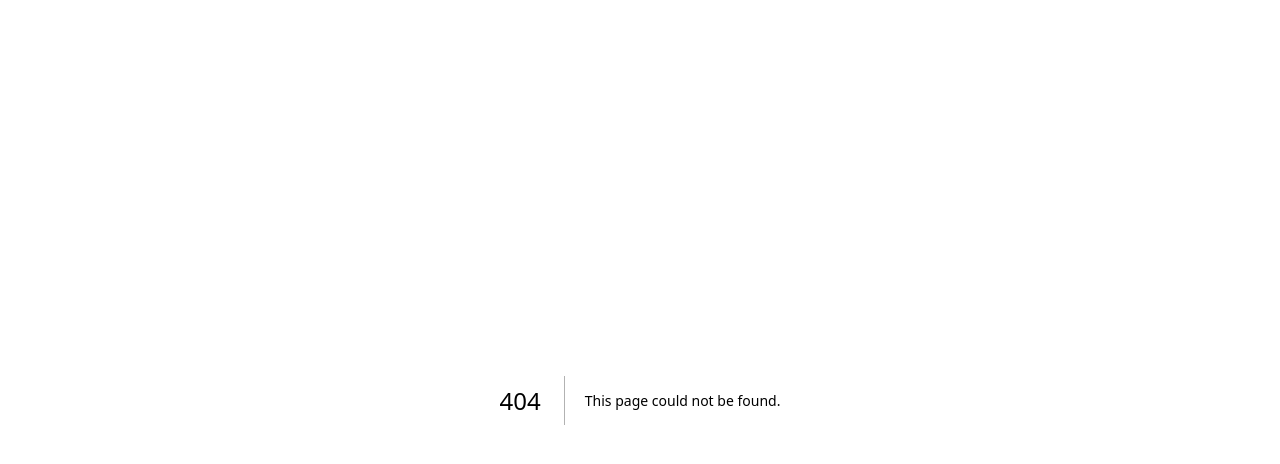
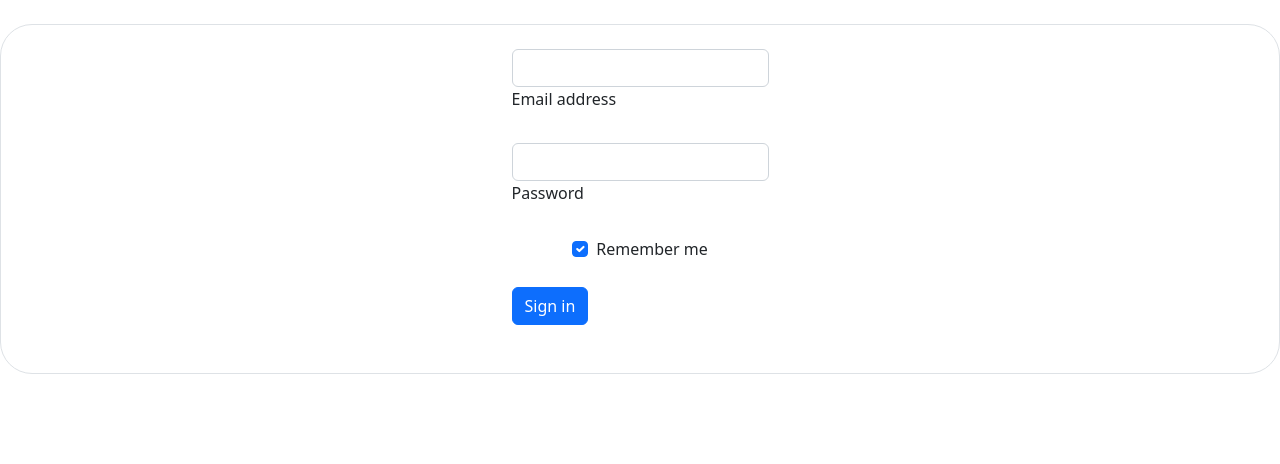
Before and after one commit to aloon/russian, a Next.js app: page /login in a window 1280 px wide. Before the commit this address had no page. Shown: the top 464 px of the page. Built offline with nearby package versions, Linux system fonts and the light colour scheme.

Commit message:
api get game

```diff
--- /dev/null
+++ b/pages/api/join-words/[catId].js
@@ -0,0 +1,26 @@
+import conn from "../../../lib/db";
+
+export default function handler(req, res) {
+    const limit = 5;
+    const queryWords = `
+    select * from join_words
+    where category_id=44
+    ORDER BY RANDOM ()
+    limit ${limit}`;
+    if (req.method == "GET") {
+        conn.query(queryWords, (err, result) => {
+            const results = Array.from({ length: 2 }, (x, i) => {
+                return result.rows.map((w) => {
+                    return { "id": w.id, "word1": w.word1, "word2": w.word2 }
+                }).map((w) => {
+                    return { "id": w.id, "word": i == 0 ? w.word1 : w.word2 }
+                })
+            });
+
+            return res.status(200).json(results);
+        })
+    }
+    else {
+        res.status(405).json({ message: "Method not allowed" });
+    }
+}
--- a/pages/index.js
+++ b/pages/index.js
@@ -1,4 +1,5 @@
 import Link from 'next/link'
+import Login from './login'
 
 function Home() {
 
--- /dev/null
+++ b/pages/login.js
@@ -0,0 +1,35 @@
+export default function Login() {
+    return (
+        <><br/>
+            <section className="pb-4 w-30">
+                <div className="bg-white border rounded-5">
+                    <section className="w-100 p-4 d-flex justify-content-center pb-4">
+                        <form>
+                            <div className="form-outline mb-4">
+                                <input type="email" id="email" className="form-control" />
+                                <label className="form-label" for="email">Email address</label>
+                            </div>
+
+                            <div className="form-outline mb-4">
+                                <input type="password" id="pass" className="form-control" />
+                                <label className="form-label" for="pass">Password</label>
+                            </div>
+
+                            <div className="row mb-4">
+                                <div className="col d-flex justify-content-center">
+                                    <div className="form-check">
+                                        <input className="form-check-input" type="checkbox" value="" id="remember" checked />
+                                        <label className="form-check-label" for="remember"> Remember me </label>
+                                    </div>
+                                </div>
+                            </div>
+
+                            <button type="button" className="btn btn-primary btn-block mb-4">Sign in</button>
+
+                        </form>
+                    </section>
+                </div>
+            </section>
+        </>
+    )
+}
```
Also changed, not shown: pages/join-words/[catId].js (+9 -5 lines).
